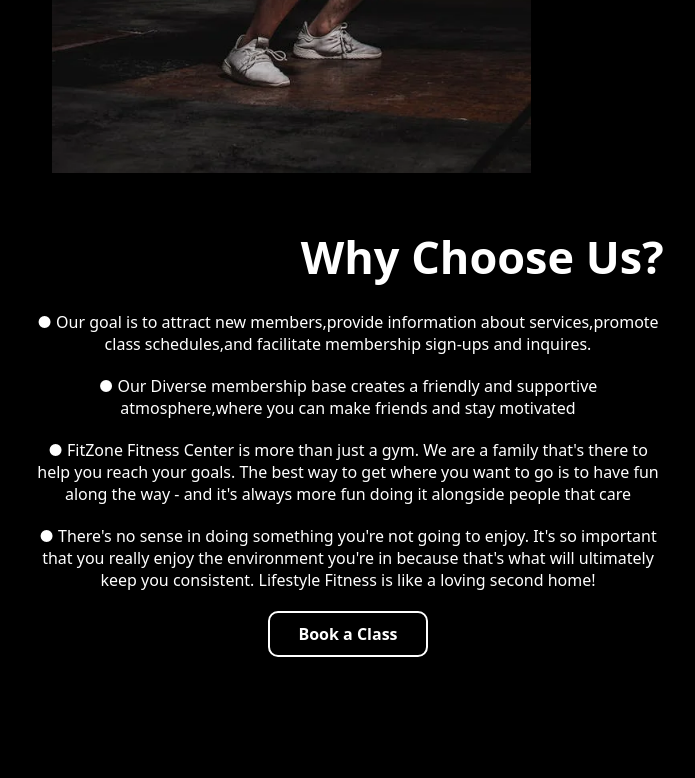
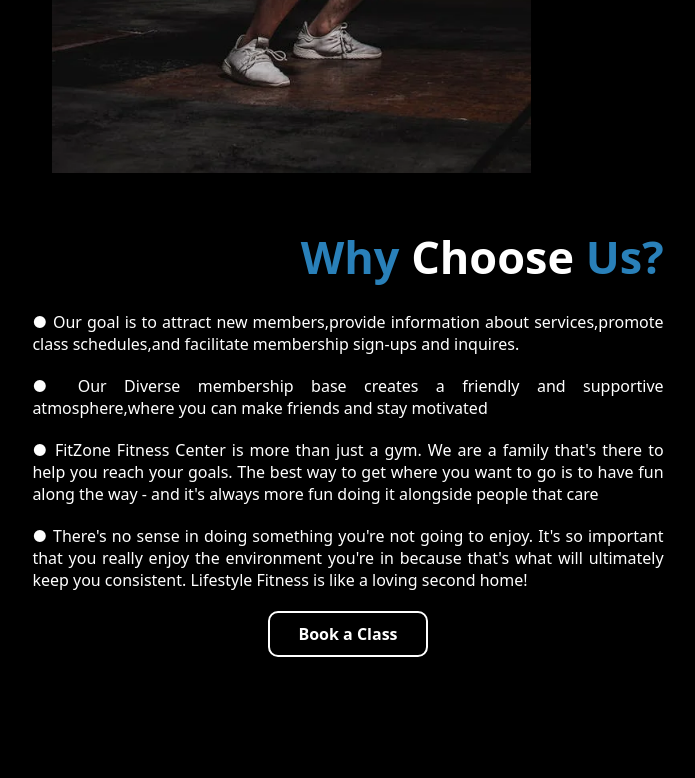
Before and after one commit to Shaini2003/Fitness-Center, a PHP site: page / in a window 1280 px wide. Shown: the part 2969-3747 px from the top of the page, without its empty margins (292-987 px from the left). Run offline with PHP 8.4, Linux system fonts and the light colour scheme; some libraries are stand-ins or nearby versions.

Commit message:
eleven commit

```diff
--- a/index.html
+++ b/index.html
@@ -139,7 +139,7 @@
             <img src="Media/about.webp" class="about-img">
 
         <div class="about-content">
-            <h2 class="head">Why Choose Us?</h2>
+            <h2 class="head">Why <span>Choose </span>Us?</h2>
 
             <p>● Our goal is to attract new members,provide information about services,promote class schedules,and
                 facilitate membership sign-ups and inquires.</p>
--- a/style.css
+++ b/style.css
@@ -537,6 +537,15 @@ i{
     margin-top: 50px;
     text-align: center;
 }
+.head{
+    color: var(--main-color);
+    font-weight: 700;
+    text-align: center;
+    font-size: 6rem;
+}
+.head:hover{
+    transform: scale(0.9);
+}
 .about-img{
     float: left;
     box-shadow: 0 0 10px rgba(0,0,0,0.5);
@@ -544,6 +553,9 @@ i{
     margin: 50px;
 
 }
+.about-img:hover{
+    transform: scale(1.2);
+   }
 
 .about-content .head{
     font-size: 4.5rem;
@@ -556,6 +568,7 @@ i{
 .about-content p{
     font-size: 1.6rem;
     margin: 2rem 0 2rem;
+    text-align: justify;
 }
 .about-content h2{
     text-align: right;
```
